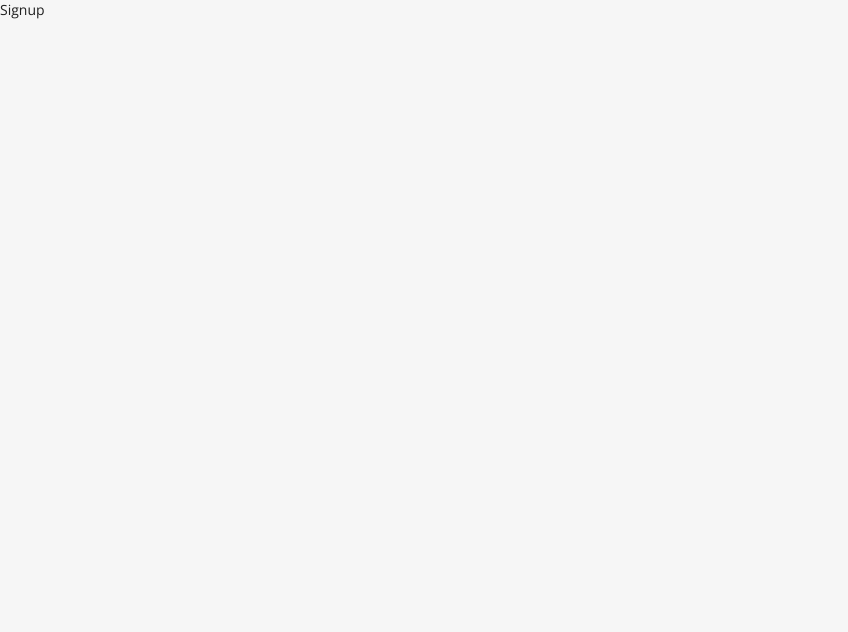
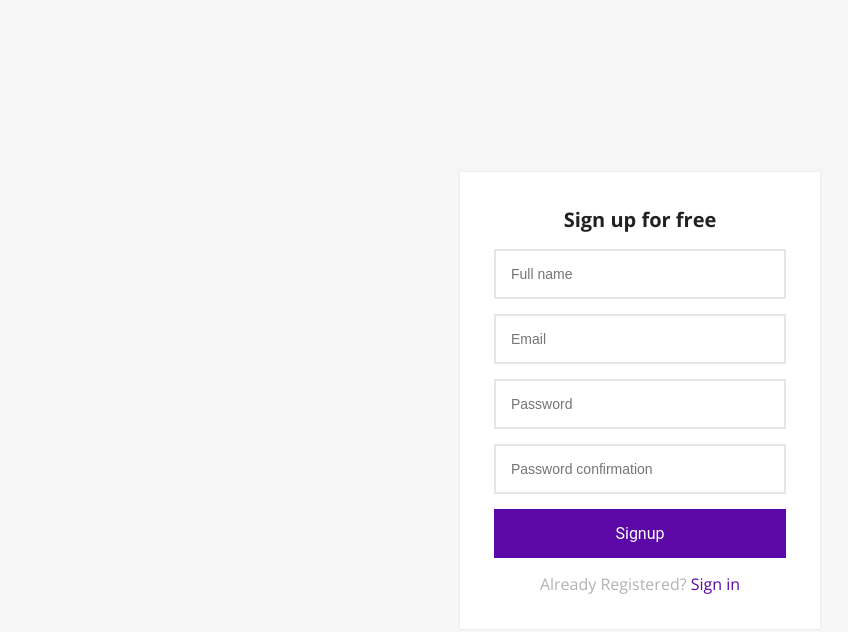
Before and after one commit to Addd12/laravel-react-full-stack, a React (Vite) app in the folder react/: page /signup in a window 1280 px wide. Shown: the top 632 px of the page, without its empty margins (0-848 px from the left). Built offline with nearby package versions, Linux system fonts and the light colour scheme.

Commit message:
added login & signup forms and views

```diff
--- a/react/src/components/DefaultLayout.jsx
+++ b/react/src/components/DefaultLayout.jsx
@@ -5,6 +5,10 @@
     const {user, token} = useStateContext()
     if(!token){
         return <Navigate to="/login" />
+    }
+
+    const onLogout = (ev) => {
+        ev.preventDefault()
     }
     return(
         <div id="defaultLayout">
@@ -18,7 +22,8 @@
                         Header
                     </div>
                     <div>
-                        User info
+                        {user.name}
+                        <a className="btn-logout" href="#" onClick={onLogout}>Logout</a>
                     </div>
                 </header>
             </div>
--- a/react/src/contexts/ContextProvider.jsx
+++ b/react/src/contexts/ContextProvider.jsx
@@ -9,8 +9,10 @@
 })
 
 export const ContextProvider = ({children}) => {
-    const [user, setUser] = useState({});
-    const [token, _setToken] = useState(localStorage.getItem('ACCESS_TOKEN'));
+    const [user, setUser] = useState({
+        name: "John"
+    });
+    const [token, _setToken] = useState(null);
 
     const setToken = (token) => {
         _setToken(token)
--- a/react/src/views/Login.jsx
+++ b/react/src/views/Login.jsx
@@ -1,8 +1,24 @@
+import { Link } from "react-router-dom";
+
 export default function Login(){
 
+    const onSubmit = (ev) => {
+        ev.preventDefault()
+    }
+
     return(
-        <>
-            Login
-        </>
+        <div className="login-signup-form animated fadeInDown">
+            <div className="form">
+                <form onSubmit={onSubmit}>
+                    <h1 className="title">Login into your account</h1>
+                    <input type="email" placeholder="Email" />
+                    <input type="password" placeholder="Password" />
+                    <button className="btn btn-block">Login</button>
+                    <p className="message">
+                        Not Registered? <Link to="/signup">Create an account</Link>
+                    </p>
+                </form>
+            </div>
+        </div>
     )
 }
--- a/react/src/views/Signup.jsx
+++ b/react/src/views/Signup.jsx
@@ -1,8 +1,26 @@
+import { Link } from "react-router-dom";
+
 export default function Signup(){
 
+    const onSubmit = (ev) => {
+        ev.preventDefault()
+    }
+
     return(
-        <>
-            Signup
-        </>
+        <div className="login-signup-form animated fadeInDown">
+            <div className="form">
+                <form onSubmit={onSubmit}>
+                    <h1 className="title">Sign up for free</h1>
+                    <input type="text" placeholder="Full name" />
+                    <input type="email" placeholder="Email" />
+                    <input type="password" placeholder="Password" />
+                    <input type="password" placeholder="Password confirmation" />
+                    <button className="btn btn-block">Signup</button>
+                    <p className="message">
+                        Already Registered? <Link to="/login">Sign in</Link>
+                    </p>
+                </form>
+            </div>
+        </div>
     )
 }
```
Also changed, not shown: react/src/components/GuestLayout.jsx (+6 -6 lines).
